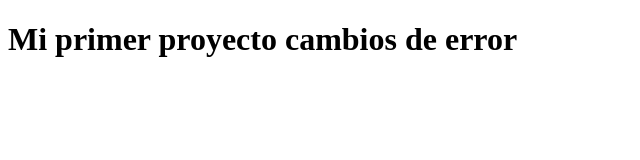
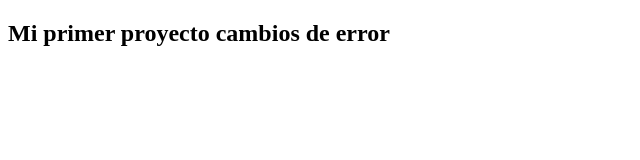
Before and after one commit to jmaldanaz/ProyectoGif, a plain HTML site: page contenido.html in a window 1280 px wide. Shown: the whole page, without its empty margins (0-640 px from the left). Drawn offline with Linux system fonts and the light colour scheme.

Commit message:
prueba errpr

```diff
--- a/contenido.html
+++ b/contenido.html
@@ -6,6 +6,6 @@
     <title>Document</title>
 </head>
 <body>
-    <h1>Mi primer proyecto cambios de error</h1>
+    <h2>Mi primer proyecto cambios de error</h2>
 </body>
 </html>
```
